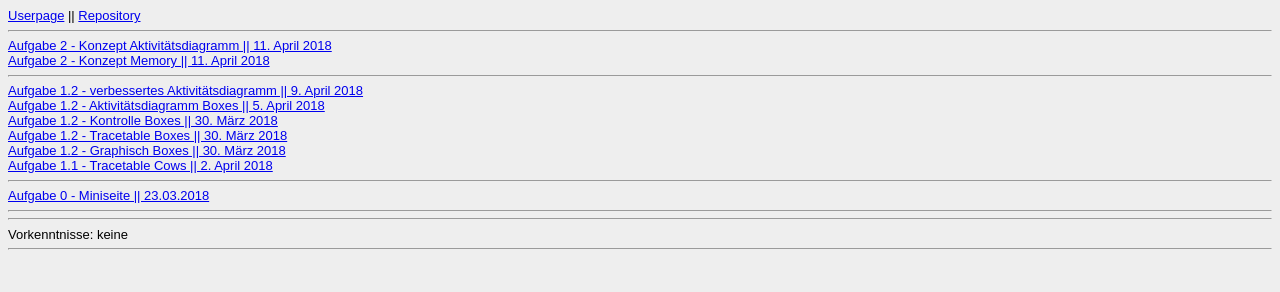
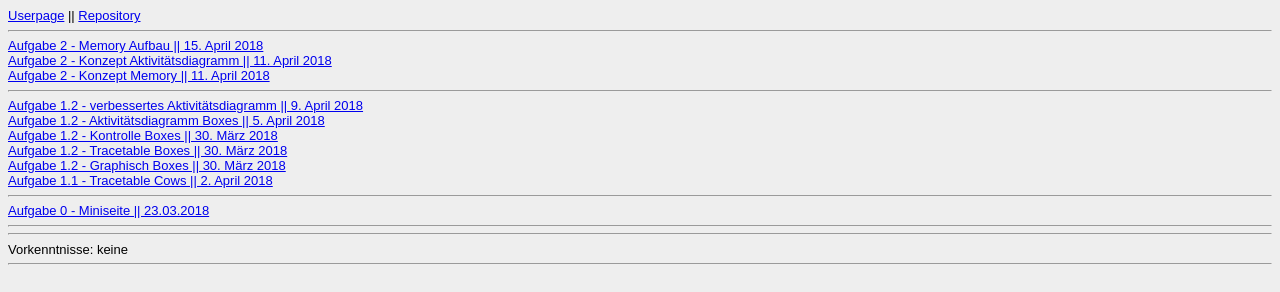
Before and after one commit to alenamaria/alenamaria.github.io, a website: page Steckbrief/steckbrief.htm in a window 1280 px wide. Drawn offline with Linux system fonts and the light colour scheme.

Commit message:
Aktualisierung des Steckbriefs (Link zu Aufgabe 2 hinzugefügt)

```diff
--- a/Steckbrief/steckbrief.htm
+++ b/Steckbrief/steckbrief.htm
@@ -19,6 +19,10 @@ body {
 		href="https://github.com/alenamaria" target="_blank">Repository</a>
 	<br>
 	<hr>
+
+	<a
+		href="https://alenamaria.github.io/EIA2/Aufgabe%202/Memory3.html" target="_blank">Aufgabe 2 - Memory Aufbau || 15. April 2018</a>
+	<br>
 
 	<a
 		href="https://alenamaria.github.io/EIA2/Aufgabe%202/Konzept1.jpg" target="_blank">Aufgabe 2 - Konzept Aktivitätsdiagramm || 11. April 2018</a>
```
